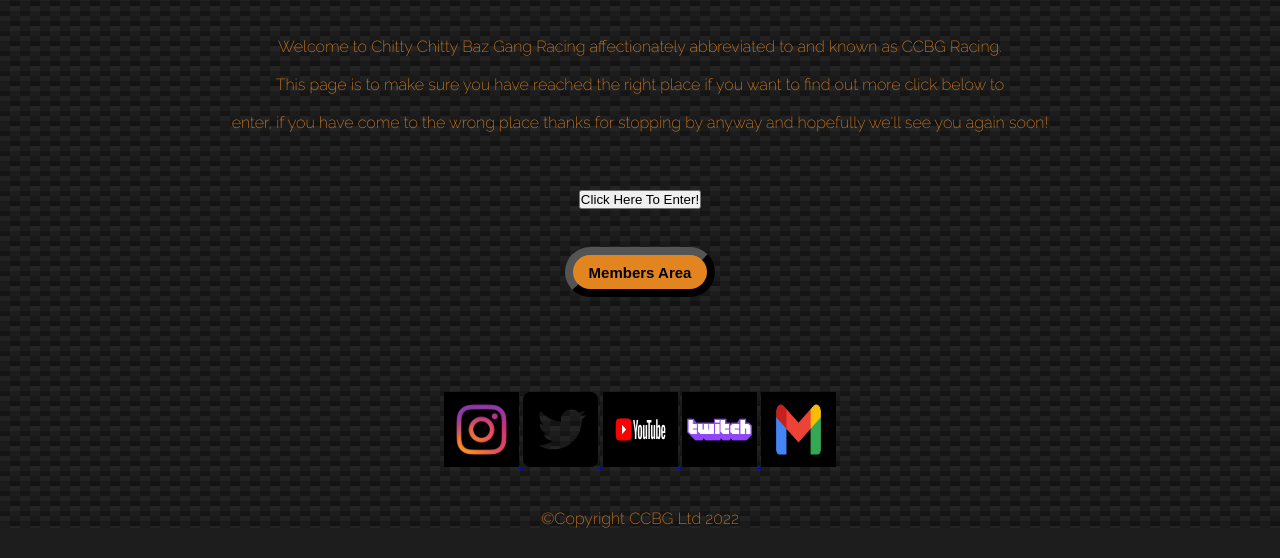
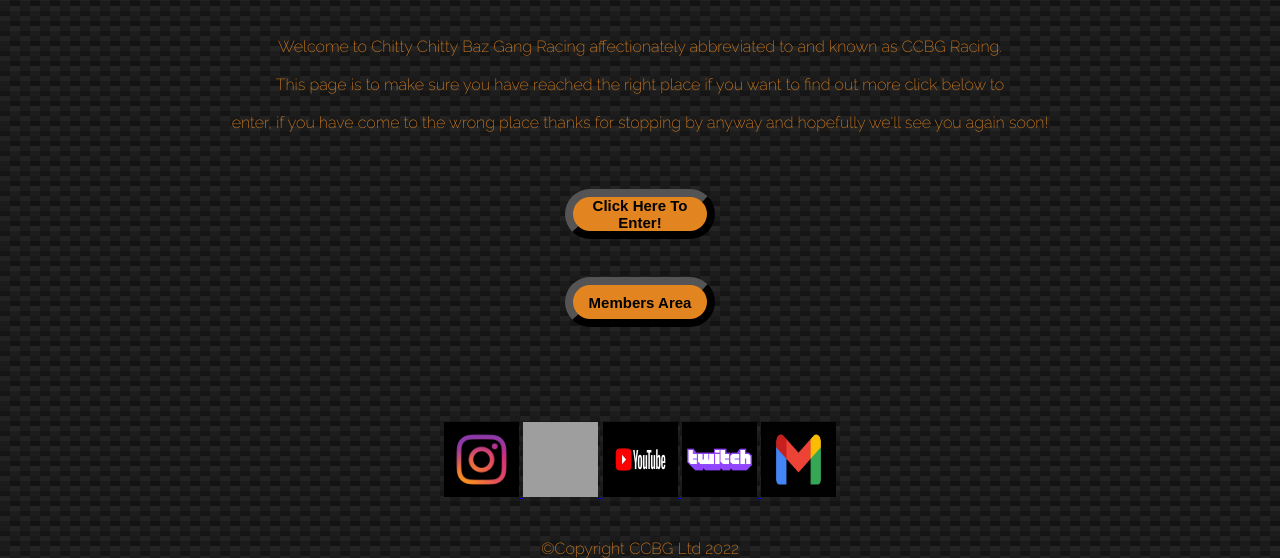
Before and after one commit to SteveReade182/ccbg_project, a Flask app: page / in a window 1280 px wide. Shown: the part 489-1047 px from the top of the page. Before the commit the page ends 1017 px from the top, so only its background shows below. Run offline with Flask 2, Linux system fonts and the light colour scheme; grey boxes are pictures that could not be loaded.

Commit message:
Re rendered button one to look the same as button 2 and replaced twitter icon on both splash and contact us

```diff
--- a/application/static/styles.css
+++ b/application/static/styles.css
@@ -74,6 +74,23 @@ font-weight:
 
 body{font-family:Raleway}
 
+#btn1{
+    width: 150px;
+    height: 50px;
+    border-width: 8px;
+    border-radius: 35px;
+    font-size: 15px;
+    font-weight: bold;
+    background-color: rgb(226, 132, 31);
+    border-color:black;
+    color:black;
+    cursor: pointer;
+}
+#btn1:active{
+    font-size:23px;
+}
+
+
 #btn2{
     width: 150px;
     height: 50px;
--- a/application/templates/contact_us1.html
+++ b/application/templates/contact_us1.html
@@ -18,7 +18,7 @@
 <div class="row">
     <div class="col-sm-1"></div>
     <div class="col-sm-2"><a href="https://www.instagram.com/"><img src="{{url_for('static', filename= 'images/Instagram.jpeg')}}"width="75"height="75"></a></div>
-    <div class="col-sm-2"><a href="https://twitter.com/home" ><img src="{{url_for('static', filename= 'images/Twitter copy.png')}}"width=""height="75"></a></div>
+    <div class="col-sm-2"><a href="https://twitter.com/home" ><img src="{{url_for('static', filename= 'images/Twitter2.jpeg')}}"width=""height="75"></a></div>
     <div class="col-sm-2"><a href="https://www.twitch.tv/ccbgracing"><img src="{{url_for('static', filename= 'images/Twitch.png')}}"width="75"height="75"></a></div>
     <div class="col-sm-2"><a href="https://www.youyoube.com" method="get"><img src="{{url_for('static', filename= 'images/YouTube.jpeg')}}"width="75"height="75"></a></div>
     <div class="col-sm-2"><a href="mailto:ccbgracing@gmail.com"><img src="{{url_for('static', filename= 'images/Gmail.jpeg')}}" width="75"height="75"></a></div>
--- a/application/templates/splash.html
+++ b/application/templates/splash.html
@@ -51,7 +51,7 @@
 
 <!--<button class="glow-on-hover" type="button">HOVER ME, THEN CLICK ME!</button>-->
     <form id="app">
-        <button id="btn" onclick="audio.play()"; formaction= {{url_for('home')}}>Click Here To Enter!</button>
+        <button id="btn1" onclick="audio.play()"; formaction= {{url_for('home')}}>Click Here To Enter!</button>
         </form>
 
         <br>
@@ -77,7 +77,7 @@
       </a>
 
      <a href="https://twitter.com/home">
-         <img alt="Twitter" src="{{url_for('static', filename= 'images/Twitter1.jpeg')}}"
+         <img alt="Twitter" src="{{url_for('static', filename= 'images/Twitter2.jpeg')}}"
          width="75" height="75">
       </a>
 
```
